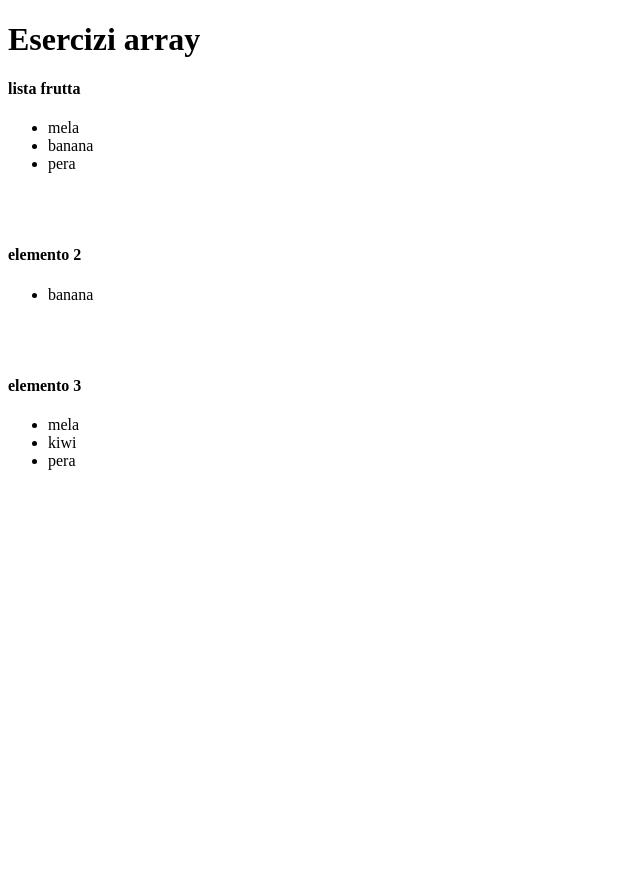
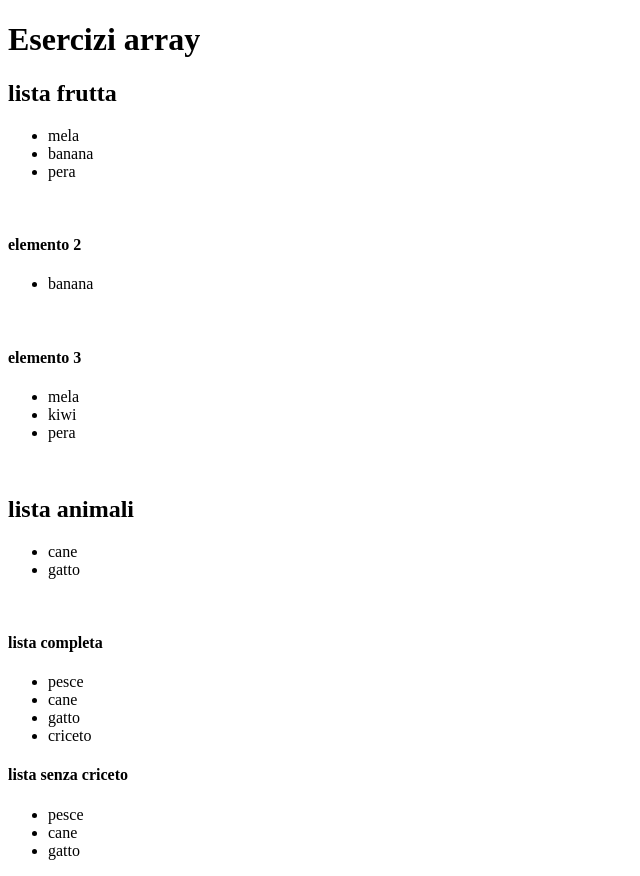
Before and after one commit to BilardoMauro02/esercizio-3-JS, a plain HTML site: page index.html in a window 1280 px wide. Shown: the whole page, without its empty margins (0-640 px from the left). Before the commit the page ends 800 px from the top, so only its background shows below. Drawn offline with Linux system fonts and the light colour scheme.

Commit message:
seconda parte finita

```diff
--- a/index.html
+++ b/index.html
@@ -8,21 +8,27 @@
 <body>
     <h1>Esercizi array</h1>
 
-    <h4>lista frutta</h4>
-
+    <h2>lista frutta</h2>
     <ul id="listaIniziale"></ul>
-
-    <br><br>
+    <br>
 
     <h4>elemento 2</h4>
     <ul id="banana" ></ul>
-
-    <br><br>
+    <br>
 
     <h4>elemento 3</h4>
     <ul id="kiwi"></ul>
+    <br>
 
-    <br><br>
+    <h2>lista animali</h2>
+    <ul id="listaAnimali"></ul>
+    <br>
+
+    <h4>lista completa</h4>
+    <ul id="listaAnimali2"></ul>
+
+    <h4>lista senza criceto</h4>
+    <ul id="listaAnimali3"></ul>
 
     <script src="./script/script.js"></script>
 </body>
--- a/script/script.js
+++ b/script/script.js
@@ -1,4 +1,5 @@
 let frutta = ["mela", "banana", "pera"];
+let animali = ["cane", "gatto"];
 
 function stampa(){
     let lista = document.getElementById("listaIniziale");
@@ -20,9 +21,35 @@ function stampa(){
     // lista con la modifica kiwi
     frutta.splice(1,1, "kiwi");
     for(let oggetto of frutta){
-        let terzo = document.createElement("li");
-        terzo.textContent = oggetto;
-        kiwi.appendChild(terzo);
+        let li = document.createElement("li");
+        li.textContent = oggetto;
+        kiwi.appendChild(li);
+    }
+
+    // lista animali
+    let listaAnimali = document.getElementById("listaAnimali");
+    for(let animale of animali){
+        let li = document.createElement("li");
+        li.textContent = animale;
+        listaAnimali.appendChild(li);
+    }
+
+    animali.unshift("pesce");
+    animali.push("criceto");
+
+    let listaAnimali2 = document.getElementById("listaAnimali2");
+    for(let animale of animali){
+        let li = document.createElement("li");
+        li.textContent = animale;
+        listaAnimali2.appendChild(li);
+    }
+
+    animali.pop();
+    let listaAnimali3 = document.getElementById("listaAnimali3");
+    for(let animale of animali){
+        let li = document.createElement("li");
+        li.textContent = animale;
+        listaAnimali3.appendChild(li);
     }
 }
 
```
